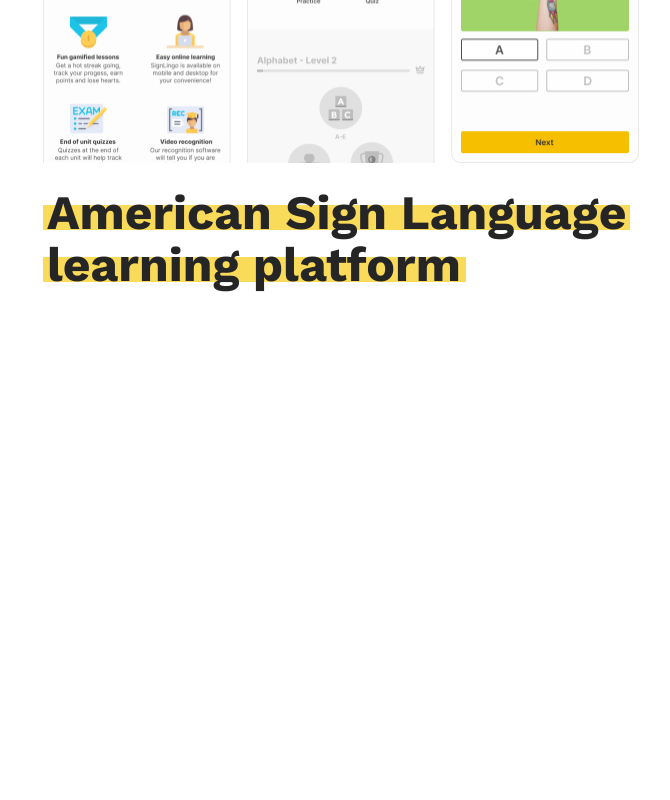
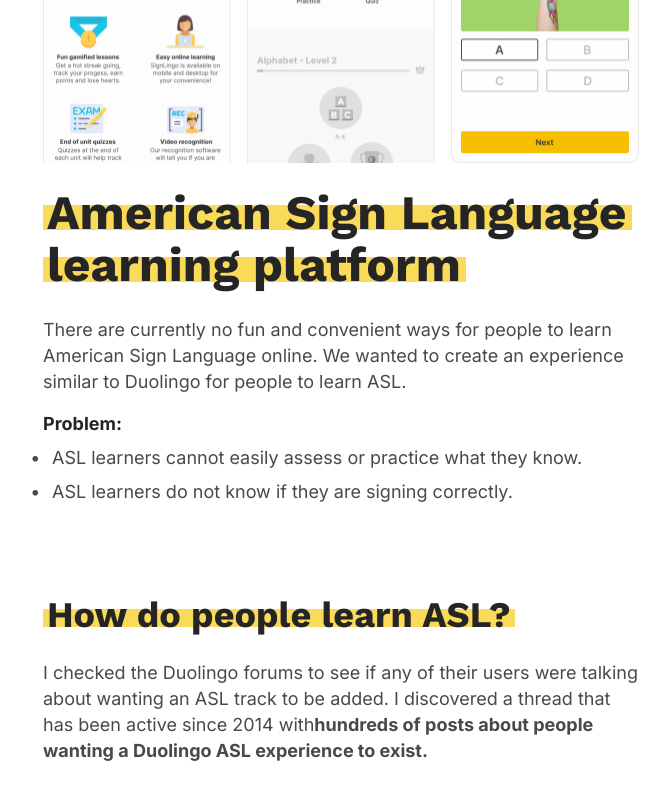
Before and after one commit to artish1/Kendra-portfolio, a React (Create React App) app: page /work/sign-lingo in a window 1280 px wide. Shown: the part 400-1200 px from the top of the page, without its empty margins (299-969 px from the left). Before the commit the page ends 800 px from the top, so only its background shows below. Built offline with nearby package versions, Linux system fonts and the light colour scheme.

Commit message:
Added more small components, fixed main pages height styling syntax bug, continued work on SignLingo page

```diff
--- /dev/null
+++ b/src/components/atoms/BoldBlackText.jsx
@@ -0,0 +1,21 @@
+import React from "react";
+import styled from "styled-components";
+
+const Root = styled.div`
+  font-family: Inter;
+  font-style: normal;
+  font-weight: bold;
+  font-size: 18px;
+  line-height: 144%;
+
+  color: #252525;
+
+  margin-top: ${(props) => props.marginTop || "0"}px;
+  margin-bottom: ${(props) => props.marginBottom || "0"}px;
+`;
+
+const BoldBlackText = (props) => {
+  return <Root {...props}>{props.children}</Root>;
+};
+
+export default BoldBlackText;
--- /dev/null
+++ b/src/components/atoms/List.jsx
@@ -0,0 +1,17 @@
+import React from "react";
+import styled from "styled-components";
+
+const Root = styled.ul`
+  margin-bottom: ${(props) => props.marginBottom || "0"}px;
+  margin-top: ${(props) => props.marginTop || "0"}px;
+
+  li {
+    margin-bottom: ${(props) => props.spacing}px;
+  }
+`;
+
+const List = (props) => {
+  return <Root {...props}>{props.children}</Root>;
+};
+
+export default List;
--- /dev/null
+++ b/src/components/atoms/ListItem.jsx
@@ -0,0 +1,32 @@
+import React from "react";
+import styled from "styled-components";
+
+const Root = styled.li`
+  font-family: Inter;
+  font-style: normal;
+  font-weight: normal;
+  font-size: ${(props) => props.fontSize || "18"}px;
+  line-height: 145.5%;
+
+  margin-bottom: ${(props) => props.marginBottom || "0"}px;
+
+  color: #494949;
+
+  &:before {
+    content: "•";
+    width: 1px;
+    transform: translateX(-20px);
+
+    color: #494949;
+    font-weight: bold;
+    display: inline-block;
+
+    margin-left: 8px;
+  }
+`;
+
+const ListItem = (props) => {
+  return <Root {...props}>{props.children}</Root>;
+};
+
+export default ListItem;
--- /dev/null
+++ b/src/components/atoms/ProjectText.jsx
@@ -0,0 +1,18 @@
+import React from "react";
+import styled from "styled-components";
+
+const Root = styled.div`
+  font-family: Inter;
+  font-style: normal;
+  font-weight: normal;
+  font-size: 18px;
+  line-height: 144%;
+
+  color: #494949;
+`;
+
+const ProjectText = ({ children }) => {
+  return <Root>{children}</Root>;
+};
+
+export default ProjectText;
--- a/src/components/organisms/AboutPage.jsx
+++ b/src/components/organisms/AboutPage.jsx
@@ -4,9 +4,9 @@
 import kendraPic from "../../images/kendra_pic.jpg";
 
 const Root = styled.div`
-margin: 0 auto;
+  margin: 0 auto;
   max-width: 756px;
-  height: 100%:
+  height: 100%;
 `;
 
 const AboutTitle = styled.h1`
--- a/src/components/organisms/HomePage.jsx
+++ b/src/components/organisms/HomePage.jsx
@@ -9,7 +9,7 @@
 const Root = styled.div`
   margin: 0 auto;
   max-width: 502px;
-  height: 100%:
+  height: 100%;
 `;
 
 const CenterDiv = styled.div`
--- a/src/components/organisms/SignLingoPage.jsx
+++ b/src/components/organisms/SignLingoPage.jsx
@@ -5,12 +5,22 @@
 import signLingoPic2 from "../../images/sign-lingo-2.jpg";
 import signLingoPic3 from "../../images/sign-lingo-3.jpg";
 import HighlightedTitle from "../molecules/HighlightedTitle";
+import ProjectText from "../atoms/ProjectText";
+import BoldBlackText from "../atoms/BoldBlackText";
+import List from "../atoms/List";
+import ListItem from "../atoms/ListItem";
 
 const Root = styled.div`
-    margin: 0 auto;
+  margin: 0 auto;
   max-width: 596px;
-  height: 100%:
-  `;
+  height: 100%;
+
+  margin-bottom: 300px;
+`;
+
+const Bold = styled.span`
+  font-weight: bold;
+`;
 
 const SignLingoPage = () => {
   return (
@@ -19,8 +29,7 @@
         pictures={[signLingoPic1, signLingoPic2, signLingoPic3]}
         marginBottom="26"
       />
-
-      <HighlightedTitle width="583" height="48" highlightWidth="587">
+      <HighlightedTitle width="583" height="48" highlightWidth="589">
         American Sign Language
       </HighlightedTitle>
       <HighlightedTitle
@@ -31,6 +40,45 @@
       >
         learning platform
       </HighlightedTitle>
+
+      <ProjectText>
+        There are currently no fun and convenient ways for people to learn
+        American Sign Language online. We wanted to create an experience similar
+        to Duolingo for people to learn ASL.
+      </ProjectText>
+
+      <BoldBlackText marginTop="16" marginBottom="8">
+        Problem:
+      </BoldBlackText>
+
+      <List spacing="8" marginBottom="80">
+        <ListItem>
+          ASL learners cannot easily assess or practice what they know.
+        </ListItem>
+        <ListItem>
+          ASL learners do not know if they are signing correctly.
+        </ListItem>
+      </List>
+
+      <HighlightedTitle
+        width="583"
+        highlightWidth="472"
+        highlightHeight="18"
+        fontSize="36"
+        highlightOffset="6"
+        marginBottom="27"
+      >
+        How do people learn ASL?
+      </HighlightedTitle>
+      <ProjectText>
+        I checked the Duolingo forums to see if any of their users were talking
+        about wanting an ASL track to be added. I discovered a thread that has
+        been active since 2014 with
+        <Bold>
+          hundreds of posts about people wanting a Duolingo ASL experience to
+          exist.
+        </Bold>
+      </ProjectText>
     </Root>
   );
 };
```
